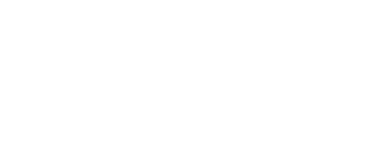
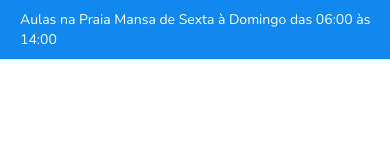
Before and after one commit to ralphdosreis/Surfbot, a website built with webpack: page index.html in a window 390 px wide. Built offline with nearby package versions, Linux system fonts and the light colour scheme; a web font is replaced by a local one.

Commit message:
secao funcionamento criada

```diff
--- a/css/secoes/funcionamento.css
+++ b/css/secoes/funcionamento.css
@@ -0,0 +1,18 @@
+.funcionamento-bg {
+  background: #1188EE;
+}
+
+.funcionamento p {
+  font-family: 'Nunito', sans-serif;
+  font-size: .875rem;
+  font-weight: 400;
+  line-height: 1.4;
+  color: #fff;
+  padding: 10px 0;
+}
+
+@media (max-width: 800px) {
+  .funcionamento p {
+    margin-left: 20px;
+  }
+}
--- /dev/null
+++ b/css/secoes/global.css
@@ -0,0 +1,23 @@
+* {
+  padding: 0px;
+  margin: 0px;
+}
+
+.container {
+  max-width: 1150px;
+  margin: 0 auto;
+}
+
+img {
+  max-width: 100%;
+  height: auto;
+  display: block;
+}
+
+li {
+  list-style: none;
+}
+
+a {
+  text-decoration: none;
+}
--- a/css/style.css
+++ b/css/style.css
@@ -1 +1,2 @@
+@import './secoes/global.css';
 @import './secoes/funcionamento.css';
--- a/index.html
+++ b/index.html
@@ -17,6 +17,11 @@
     <link rel="stylesheet" href="./css/style.css" />
   </head>
   <body>
+    <section class="funcionamento-bg">
+      <div class="container funcionamento">
+        <p>Aulas na Praia Mansa de Sexta à Domingo das 06:00 às 14:00</p>
+      </div>
+    </section>
     <script src="/main.js"></script>
   </body>
 </html>
```
